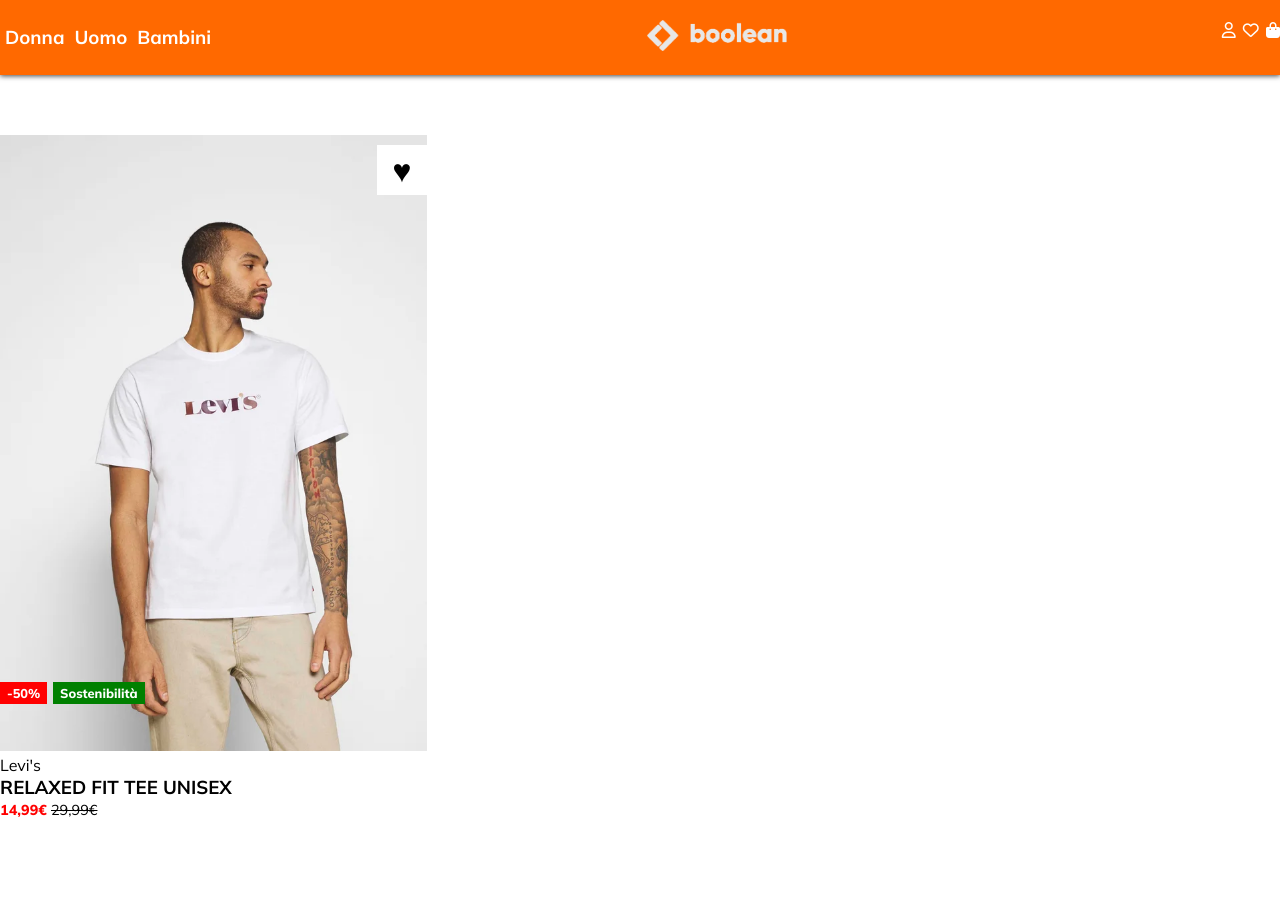
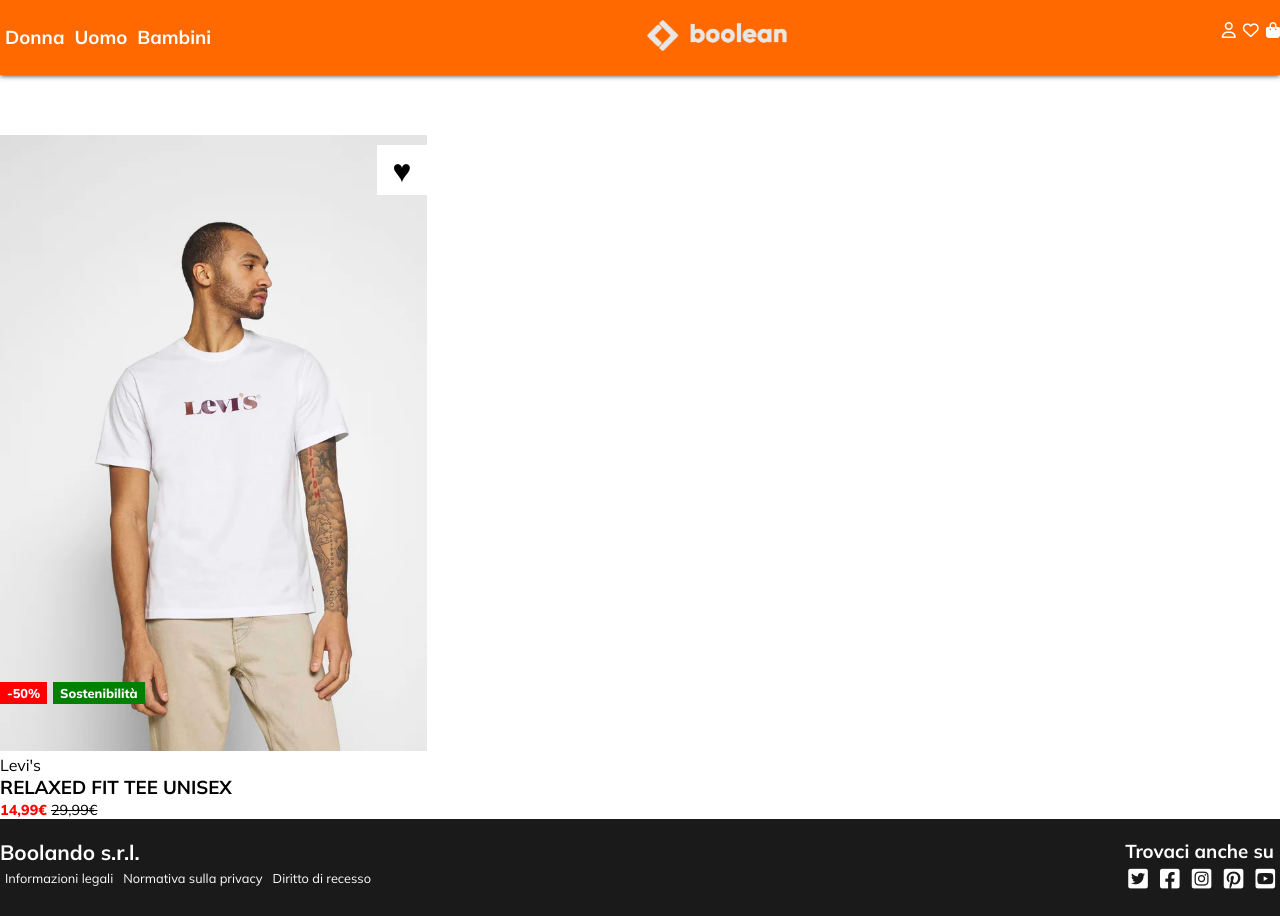
Before and after one commit to Lip-7/html-css-boolando, a plain HTML site: page index.html in a window 1280 px wide. Before the commit the page ends 819 px from the top, so only its background shows below. Drawn offline with Linux system fonts and the light colour scheme.

Commit message:
almost finished footer

```diff
--- a/css/style.css
+++ b/css/style.css
@@ -9,6 +9,7 @@
     --bg-header: #FF6900;
     --red-sale: #FF0000;
     --green-t: #008000;
+    --bd-footer: #1A1A1A;
 
 }
 /* utilities */
@@ -24,6 +25,7 @@
 }
 a{
     text-decoration: none;
+    color: white;
 }
 /* header */
 header{
@@ -111,3 +113,35 @@
     height: 50px;
     text-align: center;
 }
+.hidden{
+    display: none;
+    position: absolute;
+    top: 0;
+    left: 0;
+}
+div.img-wrap:hover .hidden{
+    display: block;
+}
+
+/* footer */
+footer{
+    background-color: var(--bd-footer);
+    color: white;
+}
+footer h1{
+    font-size: 1.3rem;
+}
+footer ul{
+    list-style: none;
+}
+footer .container{
+    padding:20px 0px;
+}
+footer li{
+    padding: 5px;
+    font-size: 0.8rem;
+}
+footer i{
+    padding:5px;
+    font-size: 1.4rem
+}
--- a/index.html
+++ b/index.html
@@ -34,9 +34,11 @@
     <main>
         <div class="container">
             <div class="single product">
-                <div class="img-wrap fifty sale p eco">
-                    <img class="eco" src="./img/1.webp" alt="">
+                <div class="img-wrap fifty sale">
+                    <img class="" src="./img/1.webp" alt="">
+                    <img class="hidden" src="./img/1b.webp" alt="">
                     <div class="heart">&hearts;</div>
+                    <div class="p eco"></div>
                 </div>
                 <div class="product infos">
                     <span>Levi's</span>
@@ -46,7 +48,29 @@
             </div>
         </div>
     </main>
-    <footer></footer>
+
+    <footer>
+        <div class="container d-flex j-bet">
+            <div class="boolando">
+                <h1>Boolando s.r.l.</h1>
+                <ul class="d-flex">
+                    <li><a href="#">Informazioni legali</a></li>
+                    <li><a href="#">Normativa sulla privacy</a></li>
+                    <li><a href="#">Diritto di recesso</a></li>
+                </ul>
+            </div>
+            <div class="socials">
+                <h3>Trovaci anche su</h3>
+                <div class="icons">
+                    <i class="fa-brands fa-square-twitter"></i>
+                    <i class="fa-brands fa-square-facebook"></i>
+                    <i class="fa-brands fa-square-instagram"></i>
+                    <i class="fa-brands fa-square-pinterest"></i>
+                    <i class="fa-brands fa-square-youtube"></i>
+                </div>
+            </div>
+        </div>
+    </footer>
 
 </body>
 </html>
```
